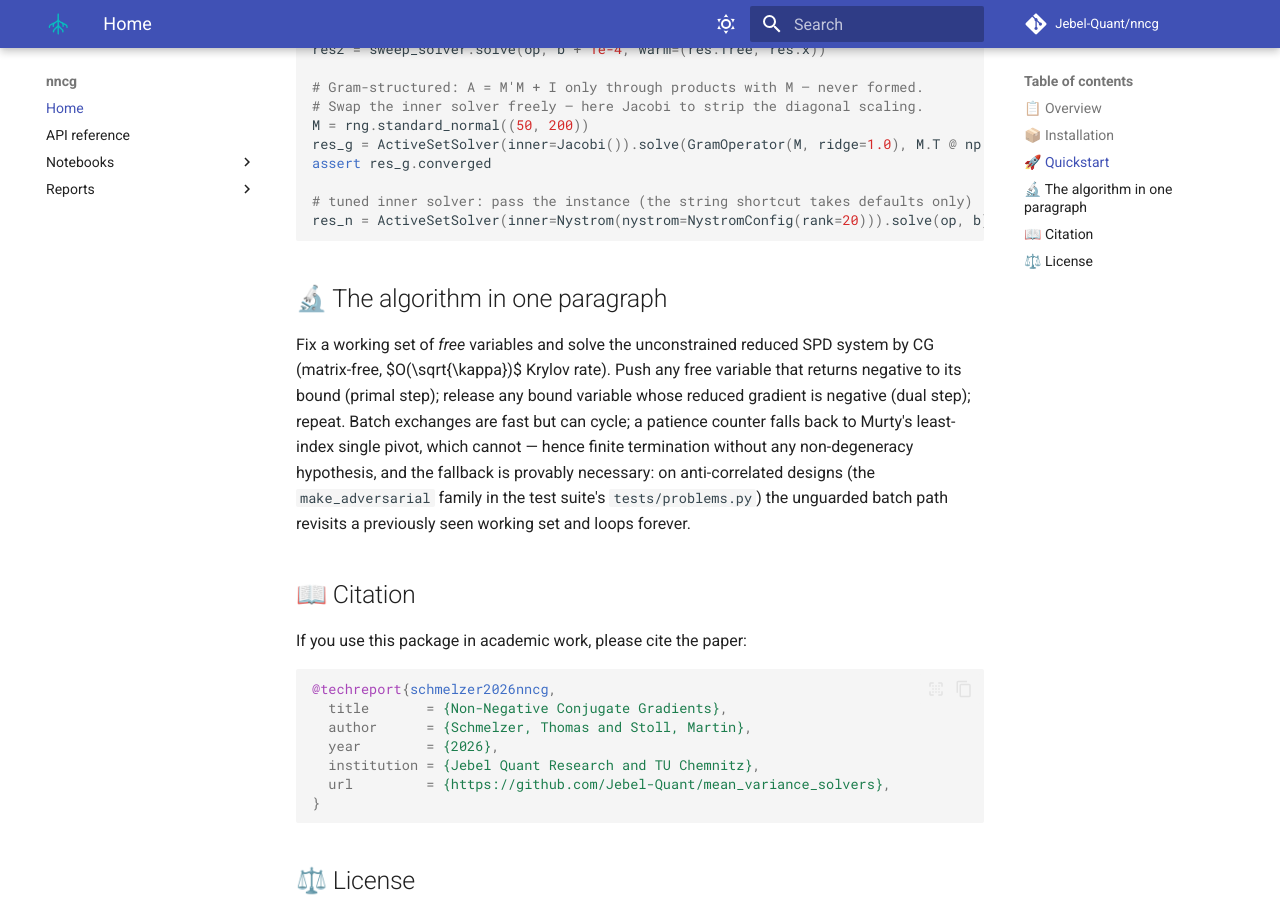
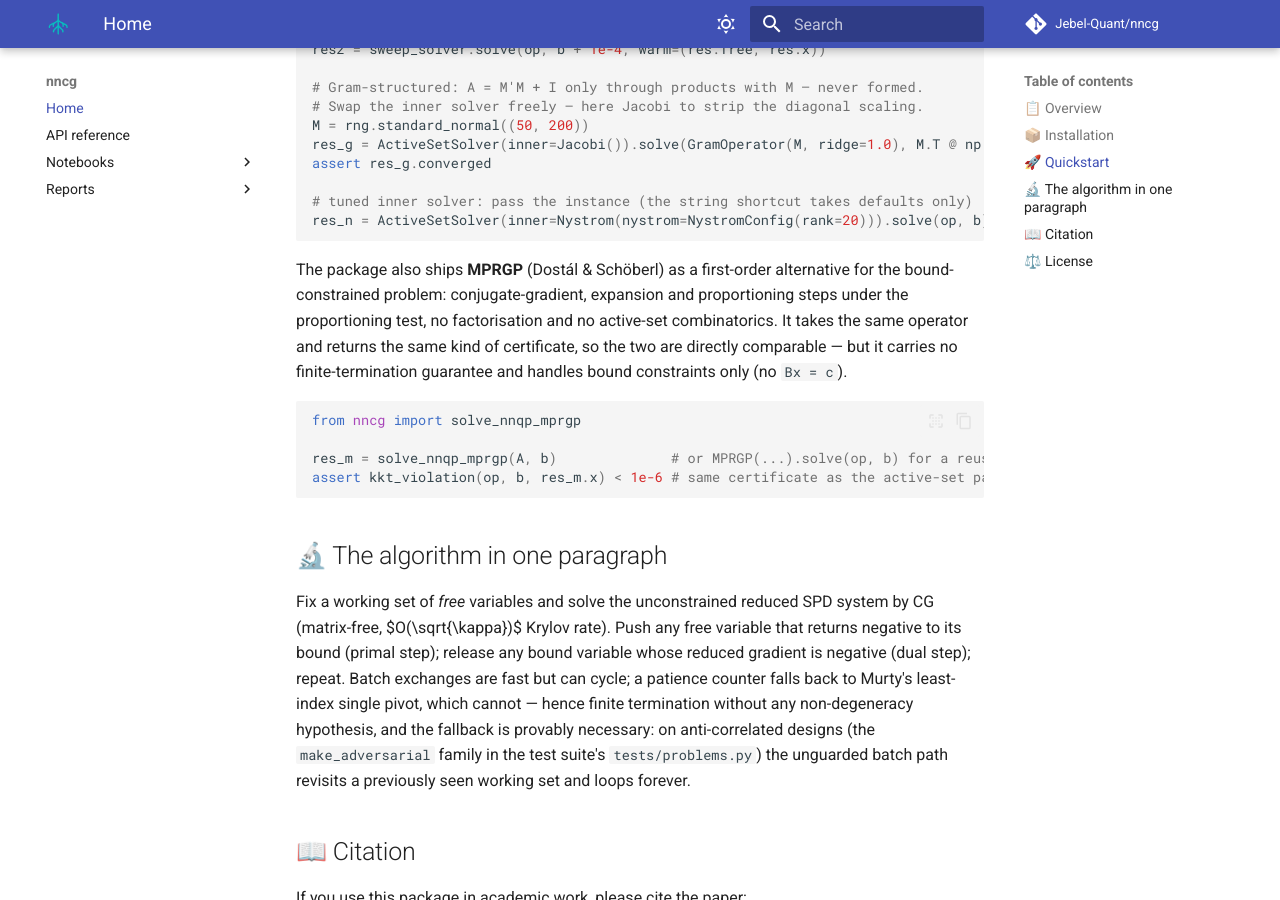
Before and after one commit to Jebel-Quant/nncg, an MkDocs documentation site: the page built from docs/index.md, in a window 1280 px wide and 900 px high, scrolled down 2324 px. Built offline with MkDocs 1.6.1 and Material for MkDocs 9.7.7, drawn with Linux system fonts in a browser that asks for light colours; comment, search, counter and statistics services are not loaded.

Commit message:
Render the full public API in docs/api.md (#78)
docs/api.md rendered only `::: nncg.solver` and `::: nncg.krylov`, so most of
the 19 names in nncg.__all__ never reached the built site: all four entry
points in api.py, the whole mprgp module, certificate, and inner. Its opening
sentence promised 'the two solvers and the KKT certificate' — there are four
entry points, and kkt_violation lives in certificate.py, which was not one of
the two rendered modules, so it did not appear either.

Adds mkdocstrings blocks for nncg.api, nncg.mprgp, nncg.certificate and
nncg.inner, each with a sentence on when to reach for it, and rewrites the
intro to match what the page documents.

README gained an MPRGP section: solve_nnqp_mprgp had no path from either
document. The snippet is executed, not illustrative — it certifies through
the same kkt_violation as the active-set example (3.2e-08).

mkdocs.yml: 04_mprgp_vs_active_set.html was exported by `make book` on every
run but missing from nav, so the notebook was built and unreachable.

CLAUDE.md: the api.py bullet omitted solve_nnqp_mprgp and the test-layout list
omitted test_mprgp (296 lines).

Closes #77.

````diff
--- a/README.md
+++ b/README.md
@@ -118,6 +118,20 @@
 res_n = ActiveSetSolver(inner=Nystrom(nystrom=NystromConfig(rank=20))).solve(op, b)
 ```
 
+The package also ships **MPRGP** (Dostál & Schöberl) as a first-order
+alternative for the bound-constrained problem: conjugate-gradient, expansion
+and proportioning steps under the proportioning test, no factorisation and no
+active-set combinatorics. It takes the same operator and returns the same
+kind of certificate, so the two are directly comparable — but it carries no
+finite-termination guarantee and handles bound constraints only (no `Bx = c`).
+
+```python
+from nncg import solve_nnqp_mprgp
+
+res_m = solve_nnqp_mprgp(A, b)              # or MPRGP(...).solve(op, b) for a reusable solver
+assert kkt_violation(op, b, res_m.x) < 1e-6 # same certificate as the active-set path
+```
+
 ## 🔬 The algorithm in one paragraph
 
 Fix a working set of *free* variables and solve the unconstrained reduced SPD
--- a/mkdocs.yml
+++ b/mkdocs.yml
@@ -36,6 +36,7 @@
     - Equality constraints: notebooks/02_equality_constraints.html
     - Test problems: notebooks/03_test_problems.html
     - Solver comparison: notebooks/04_solver_comparison.html
+    - MPRGP vs active set: notebooks/04_mprgp_vs_active_set.html
   - Reports:
     - Test report: reports/html-report/report.html
     - Coverage report: reports/html-coverage/index.html
````
Also changed, not shown: CLAUDE.md (+4 -3 lines), docs/api.md (+46 -7 lines).
